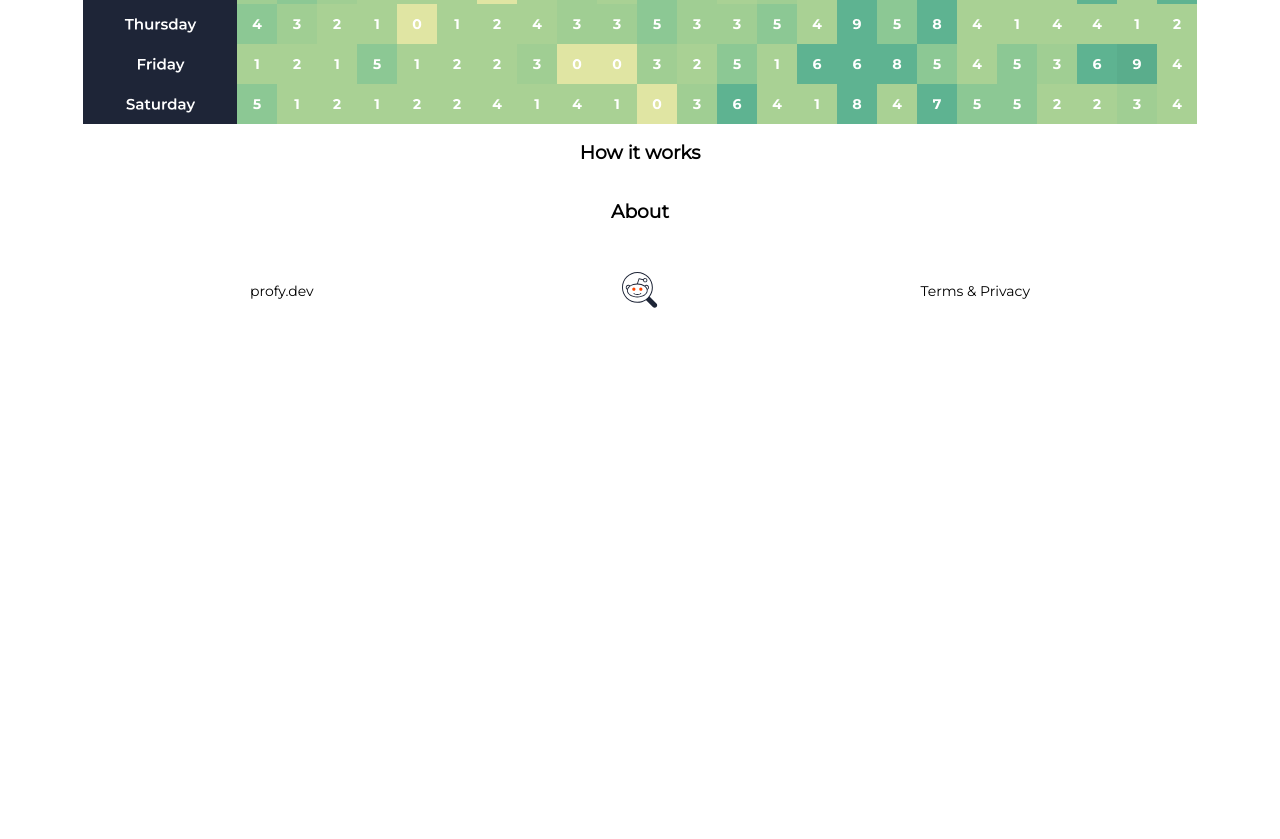
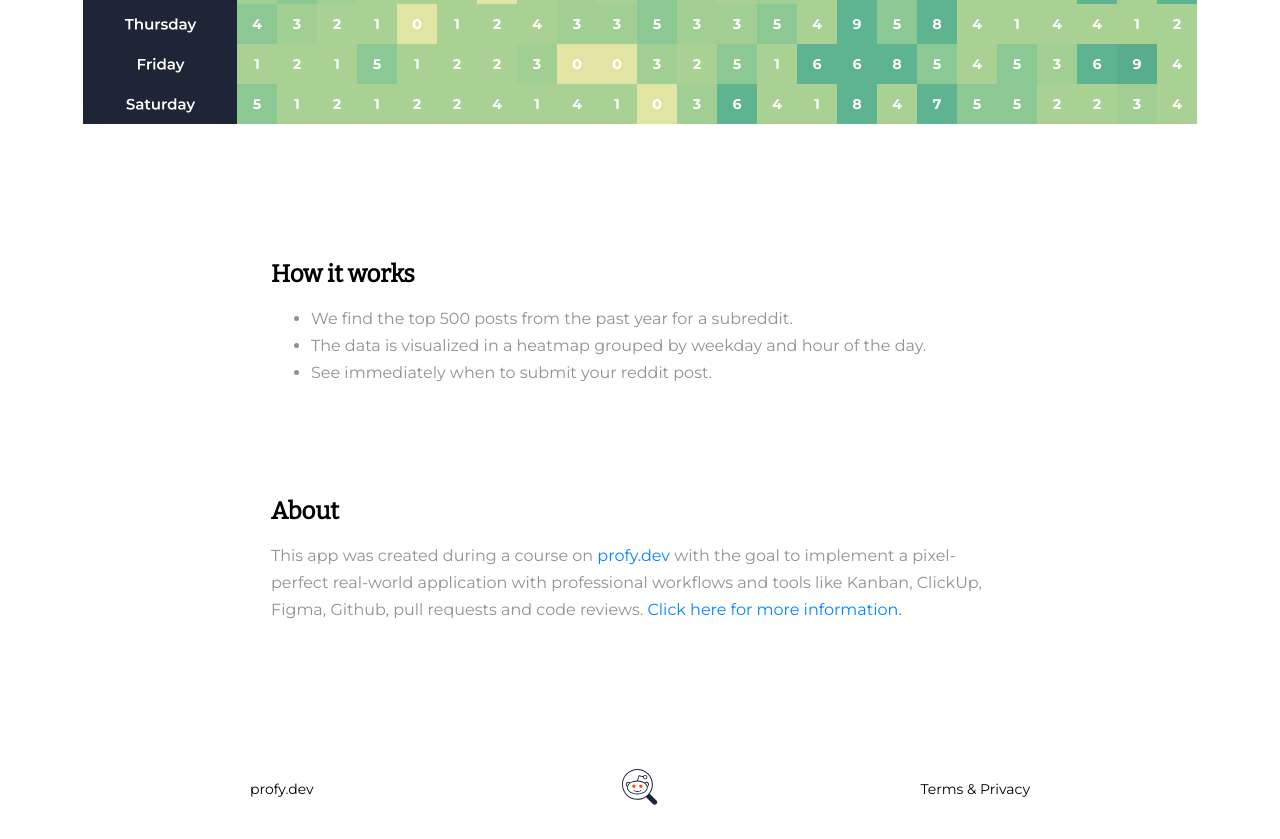
Before and after one commit to profydev/reddit-timer-benjamin-martinez, a React (Create React App) app: page / in a window 1280 px wide. Shown: the part 600-1439 px from the top of the page. Before the commit the page ends 942 px from the top, so only its background shows below. Built offline with nearby package versions, Linux system fonts and the light colour scheme.

Commit message:
Implemented Info section as specified by Figma design

```diff
--- a/src/App.css
+++ b/src/App.css
@@ -44,6 +44,11 @@
   h1 {
     font-size: 2em;
     margin: 0.67em 0;
+  }
+
+  h1, h2, h3, h4 {
+    font-family: Bitter;
+    font-weight: 300;
   }
 
   /* Grouping content
--- a/src/pages/Home.js
+++ b/src/pages/Home.js
@@ -16,8 +16,26 @@ export default function Home() {
         <RedditTag>r/javascript</RedditTag>
       </ContentWrapper>
       <HeatMapImage src="table.png" alt="table.png" />
-      <h3 id="how-it-works">How it works</h3>
-      <h3 id="about">About</h3>
+      <InfoWrapper>
+        <HowItWorksWrapper>
+          <InfoSubtitle id="how-it-works">How it works</InfoSubtitle>
+          <HowItWorksList>
+            <li>We find the top 500 posts from the past year for a subreddit.</li>
+            <li>The data is visualized in a heatmap grouped by weekday and hour of the day.</li>
+            <li>See immediately when to submit your reddit post.</li>
+          </HowItWorksList>
+        </HowItWorksWrapper>
+        <AboutWrapper>
+          <InfoSubtitle id="about">About</InfoSubtitle>
+          <AboutText>
+            This app was created during a course on
+            <AboutLink href="https://profy.dev"> profy.dev </AboutLink>
+            with the goal to implement a pixel-perfect real-world application with professional
+            workflows and tools like Kanban, ClickUp, Figma, Github, pull requests and code reviews.
+            <AboutLink href="https://profy.dev/employers"> Click here for more information.</AboutLink>
+          </AboutText>
+        </AboutWrapper>
+      </InfoWrapper>
     </Wrapper>
   );
 }
@@ -30,6 +48,11 @@ justify-items: center;`;
 const ContentWrapper = styled.div`
 text-align: center;`;
 
+const InfoWrapper = styled.div`
+display: grid;
+justify-items: center;
+gap: 95px;`;
+
 const Title = styled.h1`
 font-size: 38px;
 `;
@@ -39,7 +62,7 @@ color: #93918F;
 line-height: 2px;
 `;
 
-const ToSearchResults = styled.a`
+const ToSearchResults = styled.p`
 display: inline-block;
 text-transform: uppercase;
 font-size: 14px;
@@ -61,3 +84,35 @@ color: #93918F;
 `;
 
 const HeatMapImage = styled.img``;
+
+const HowItWorksWrapper = styled.div`
+width: 738px;
+margin-top: 120px;`;
+
+const AboutWrapper = styled.div`
+width: 738px;
+margin-bottom: 100px;`;
+
+const InfoSubtitle = styled.h1`
+font-size: 24px;
+line-height: 29px;
+font-weight: 600`;
+
+const AboutText = styled.p`
+font-size: 16px;
+line-height: 27px;
+color: #93918F;`;
+
+const AboutLink = styled.a`
+color: #0087ff !important;
+:hover {
+  cursor: pointer;
+}`;
+
+const HowItWorksList = styled.ul`
+font-size: 16px;
+line-height: 27px;
+color: #93918F;
+margin: 0;`;
+
+// const HowItWorksListItem = styled.li``;
```
Also changed, not shown: 1 other file (tests, documents, lock files or other folders).
